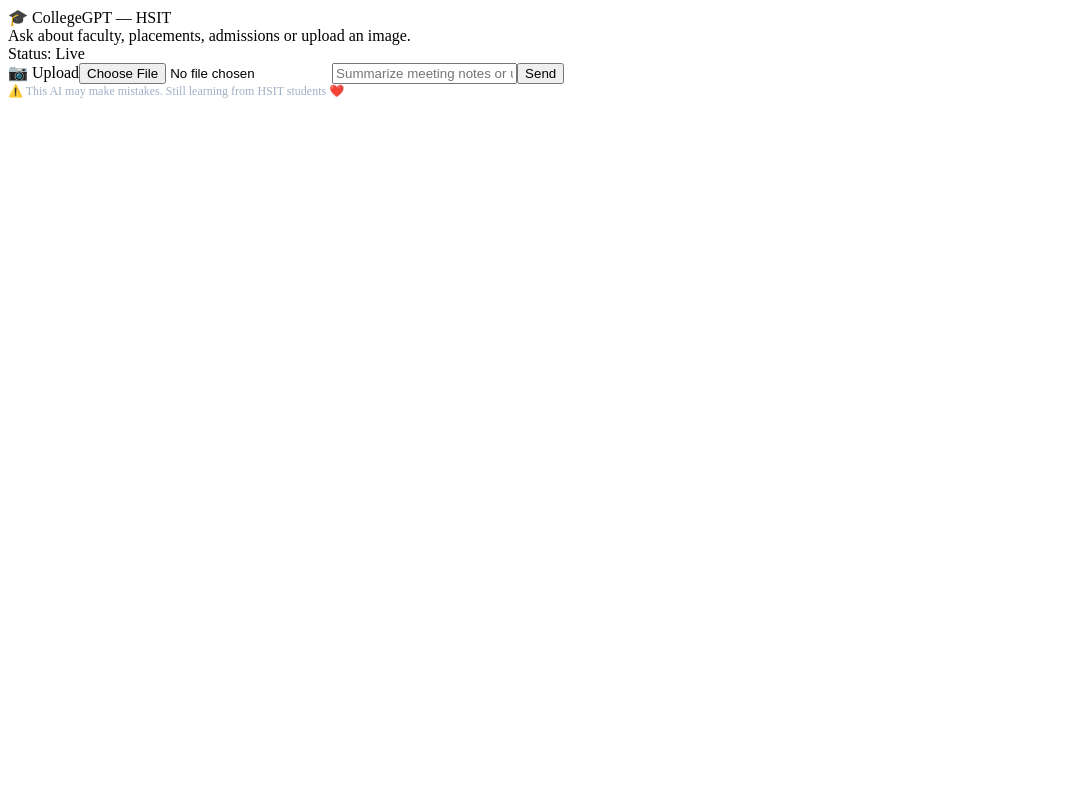
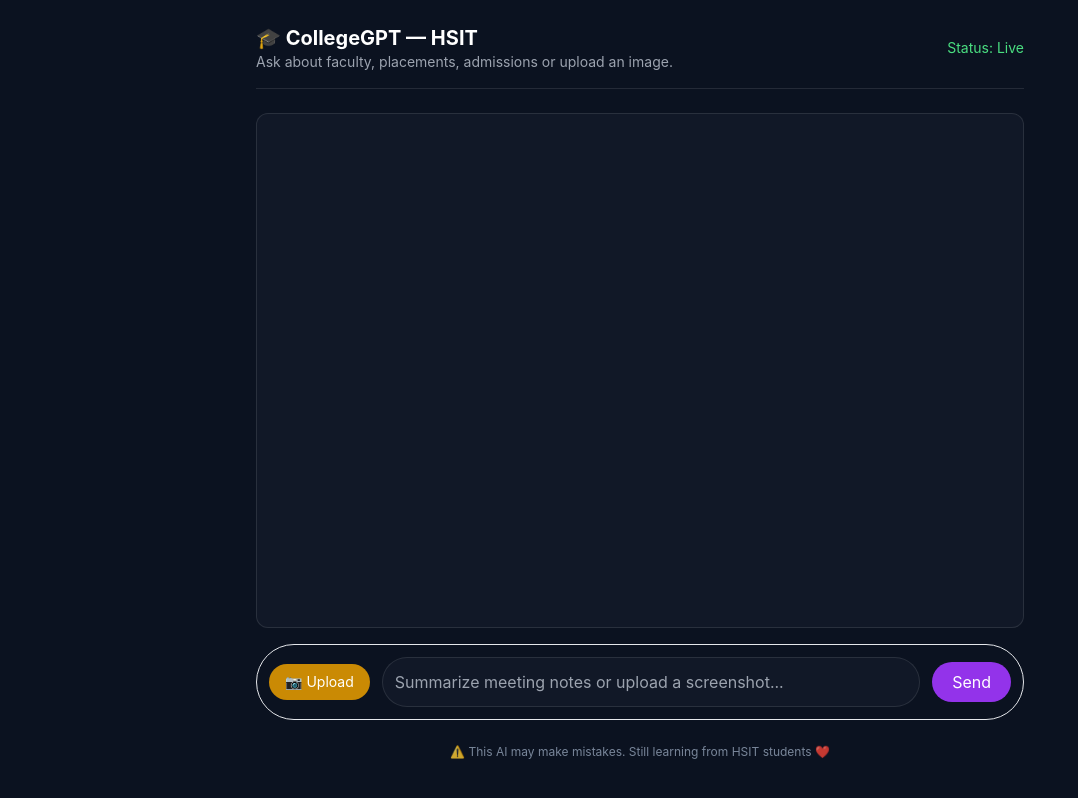
Before and after one commit to Mallikarjunrk2/collage-2, a Next.js app: page / in a window 1280 px wide. Shown: the whole page, without its empty margins (0-1078 px from the left). Built offline with nearby package versions, Linux system fonts and the light colour scheme.

Commit message:
Update globals.css

```diff
--- a/styles/globals.css
+++ b/styles/globals.css
@@ -1,102 +1,232 @@
+/* styles/globals.css
+   Full CSS for the updated UI (hero + chat styling + overrides)
+   Replace your existing globals.css with this content.
+*/
+
+/* Tailwind layers — keep if you use Tailwind in the project */
+@tailwind base;
+@tailwind components;
+@tailwind utilities;
+
+/* Reset small things for consistency */
+html, body, #__next {
+  height: 100%;
+  margin: 0;
+  font-family: Inter, ui-sans-serif, system-ui, -apple-system, "Segoe UI", Roboto, "Helvetica Neue", Arial;
+  background: #071024;
+  -webkit-font-smoothing: antialiased;
+  -moz-osx-font-smoothing: grayscale;
+}
+
 /* -------------------------------
-   Glass effect for message bubbles
-   (NO animated page background)
-   Paste this at the end of styles/globals.css
+   Variables and general tokens
+   ------------------------------- */
+:root{
+  --bg-page: #071024;
+  --panel: #0f1720;
+  --bubble-user: #7c3aed;
+  --bubble-bot: rgba(29,37,49,0.92);
+  --muted: #94a3b8;
+  --accent: #f59e0b;
+  --glass-border: rgba(255,255,255,0.05);
+  --shadow-soft: 0 6px 18px rgba(2,6,23,0.55);
+  --radius-lg: 14px;
+}
+
+/* -------------------------------
+   Hero / Landing style (top)
    ------------------------------- */
 
-/* Bot bubble — frosted glass card */
-.bg-gray-800.border {
-  position: relative;               /* for sheen overlay */
-  overflow: hidden;
-  background: linear-gradient(
-    180deg,
-    rgba(255,255,255,0.02) 0%,
-    rgba(255,255,255,0.01) 100%
-  );                                 /* subtle light on top */
-  border: 1px solid rgba(255,255,255,0.04);
-  color: #e6eef6;
-  padding: 14px !important;
+.hero-wrapper {
+  background: linear-gradient(180deg, #071026 0%, #07101a 100%);
   border-radius: 14px;
-  line-height: 1.45;
-  backdrop-filter: blur(8px) saturate(120%);
-  -webkit-backdrop-filter: blur(8px) saturate(120%);
-  box-shadow: 0 6px 22px rgba(2,6,23,0.55), inset 0 1px 0 rgba(255,255,255,0.02);
+  padding: 28px;
+  margin-bottom: 18px;
+  box-shadow: 0 18px 60px rgba(2,6,23,0.6);
 }
 
-/* Subtle sheen overlay (static by default) */
-.bg-gray-800.border::after {
-  content: "";
-  position: absolute;
-  top: -10%;
-  left: -25%;
-  width: 150%;
-  height: 120%;
-  pointer-events: none;
-  background: linear-gradient(
-    110deg,
-    rgba(255,255,255,0) 0%,
-    rgba(255,255,255,0.05) 30%,
-    rgba(255,255,255,0.02) 52%,
-    rgba(255,255,255,0) 100%
-  );
-  opacity: 0.65;
-  mix-blend-mode: overlay;
-  transform: rotate(-12deg);
-  /* If you want the sheen to move, uncomment the animation line below */
-  /* animation: bubbleSheen 3.6s linear infinite; */
+.hero-inner {
+  max-width: 1100px;
+  margin: 0 auto;
+  padding: 12px;
 }
 
-/* User bubble — tinted frosted card */
-.bg-purple-700 {
-  position: relative;
-  overflow: hidden;
-  background: linear-gradient(180deg, rgba(124,58,237,0.95), rgba(106,27,224,0.88));
-  color: #fff;
-  padding: 14px !important;
-  border-radius: 18px;
-  box-shadow: 0 10px 28px rgba(124,58,237,0.12), inset 0 -2px 10px rgba(0,0,0,0.18);
-  border: 1px solid rgba(255,255,255,0.03);
-  backdrop-filter: blur(6px) saturate(115%);
-  -webkit-backdrop-filter: blur(6px) saturate(115%);
+.hero-top {
+  display: flex;
+  gap: 12px;
+  align-items: center;
+  justify-content: space-between;
+  margin-bottom: 12px;
 }
 
-/* Slight bright streak for the user bubble */
-.bg-purple-700::after {
-  content: "";
-  position: absolute;
-  top: -16%;
-  left: -32%;
-  width: 160%;
-  height: 140%;
-  pointer-events: none;
-  background: linear-gradient(
-    90deg,
-    rgba(255,255,255,0) 0%,
-    rgba(255,255,255,0.08) 48%,
-    rgba(255,255,255,0) 100%
-  );
-  opacity: 0.6;
-  transform: rotate(-16deg);
-  mix-blend-mode: overlay;
-  /* animation: bubbleSheen 2.6s linear infinite;  <-- optional */
+.brand {
+  font-weight: 700;
+  font-size: 20px;
+  color: #fff;
+}
+.brand-sub { color: #ff9a3c; }
+
+.cta-primary {
+  background: linear-gradient(180deg, #ff7b1a, #ff9a3c);
+  color: #fff;
+  padding: 10px 16px;
+  border-radius: 12px;
+  border: none;
+  font-weight: 700;
+  cursor: pointer;
+  box-shadow: 0 12px 30px rgba(255,122,53,0.16);
 }
 
-/* Optional sheen animation (commented out above) */
-@keyframes bubbleSheen {
-  0%   { transform: translateX(-40%) rotate(-12deg); opacity: 0.45; }
-  50%  { transform: translateX(10%)  rotate(-12deg); opacity: 0.85; }
-  100% { transform: translateX(120%) rotate(-12deg); opacity: 0.45; }
+.hero-title {
+  font-size: 34px;
+  line-height: 1.05;
+  margin: 6px 0 8px 0;
+  color: #f8fafc;
+  font-weight: 800;
+}
+.hero-title .accent { color: var(--accent); }
+
+.hero-sub {
+  color: var(--muted);
+  margin-bottom: 18px;
+  font-size: 14px;
 }
 
-/* Keep motion reduced when user prefers reduced motion */
-@media (prefers-reduced-motion: reduce) {
-  .bg-gray-800.border::after,
-  .bg-purple-700::after { animation: none !important; opacity: 0.35; }
+/* hero input box (centered tools + input) */
+.hero-input {
+  display: flex;
+  gap: 12px;
+  align-items: center;
+  background: linear-gradient(180deg, rgba(255,255,255,0.02), rgba(255,255,255,0.01));
+  border: 1px solid rgba(255,255,255,0.04);
+  padding: 12px;
+  border-radius: 14px;
+  align-items: center;
 }
 
-/* small accessibility tweak: ensure timestamps stay readable */
+.hero-input-left {
+  display: flex;
+  gap: 8px;
+  align-items: center;
+  min-width: 120px;
+}
+
+.icon-btn {
+  background: rgba(255,255,255,0.03);
+  border: 1px solid rgba(255,255,255,0.04);
+  padding: 8px;
+  border-radius: 8px;
+  cursor: pointer;
+  color: #fff;
+  font-weight: 700;
+}
+
+.hero-search {
+  flex: 1;
+  padding: 12px 14px;
+  border-radius: 10px;
+  border: none;
+  outline: none;
+  background: rgba(0,0,0,0.25);
+  color: #e6eef6;
+  font-size: 15px;
+}
+
+.hero-input-right {
+  display: flex;
+  gap: 8px;
+  align-items: center;
+}
+
+.send-btn-hero {
+  background: linear-gradient(180deg,#7c3aed,#5b21b6);
+  border-radius: 999px;
+  padding: 10px 14px;
+  color: #fff;
+  border: none;
+  cursor: pointer;
+  font-weight: 700;
+}
+
+.upload-hero {
+  background: rgba(255,255,255,0.03);
+  border-radius: 10px;
+  padding: 8px 10px;
+  display: inline-flex;
+  align-items: center;
+  justify-content: center;
+  cursor: pointer;
+  border: 1px solid rgba(255,255,255,0.04);
+  color: #fff;
+}
+
+/* -------------------------------
+   Chat panel and message bubbles
+   ------------------------------- */
+
+.flex-1.overflow-auto.bg-[#0f1720] {
+  /* ensure the panel is visually lifted */
+  background: linear-gradient(180deg, rgba(16,22,28,0.96), rgba(8,12,18,0.9));
+  border-radius: 12px;
+  padding: 18px;
+  min-height: 380px;
+}
+
+/* bot bubble: glassy card */
+.bg-gray-800.border {
+  background: linear-gradient(180deg, rgba(30,38,48,0.95), rgba(20,28,36,0.9));
+  border: 1px solid var(--glass-border);
+  box-shadow: none;
+  border-radius: var(--radius-lg);
+  padding: 14px !important;
+  color: #e6eef6;
+  line-height: 1.45;
+}
+
+/* user bubble */
+.bg-purple-700 {
+  background: linear-gradient(180deg, var(--bubble-user), #6d28d9 70%);
+  border-radius: 18px;
+  padding: 14px !important;
+  color: #fff;
+  box-shadow: 0 8px 20px rgba(124,58,237,0.12);
+}
+
+/* times and small meta */
 .text-xs.text-gray-500,
 .text-xs.text-gray-400 {
-  color: #9fb0c7 !important;
+  color: var(--muted) !important;
   font-size: 12px;
 }
+
+/* image preview styling inside bubble */
+img[alt="uploaded image"] {
+  border-radius: 12px;
+  border: 1px solid rgba(255,255,255,0.03);
+  max-width: 520px;
+  display: block;
+}
+
+/* small json/code blocks inside bot replies */
+div[style*="white-space: pre-wrap"] pre,
+div[style*="white-space: pre-wrap"] code {
+  background: rgba(0,0,0,0.12);
+  padding: 10px;
+  border-radius: 8px;
+  overflow-x: auto;
+}
+
+/* responsive tweaks */
+@media (max-width: 880px) {
+  .hero-title { font-size: 26px; }
+  .hero-inner { padding: 8px; }
+  .hero-input-left { min-width: 90px; }
+  .max-w-4xl { padding: 0 12px; }
+}
+
+/* small utilities to ensure contrast on dark backgrounds */
+button, input, label {
+  font-family: inherit;
+}
+
+/* end of globals.css */
```
